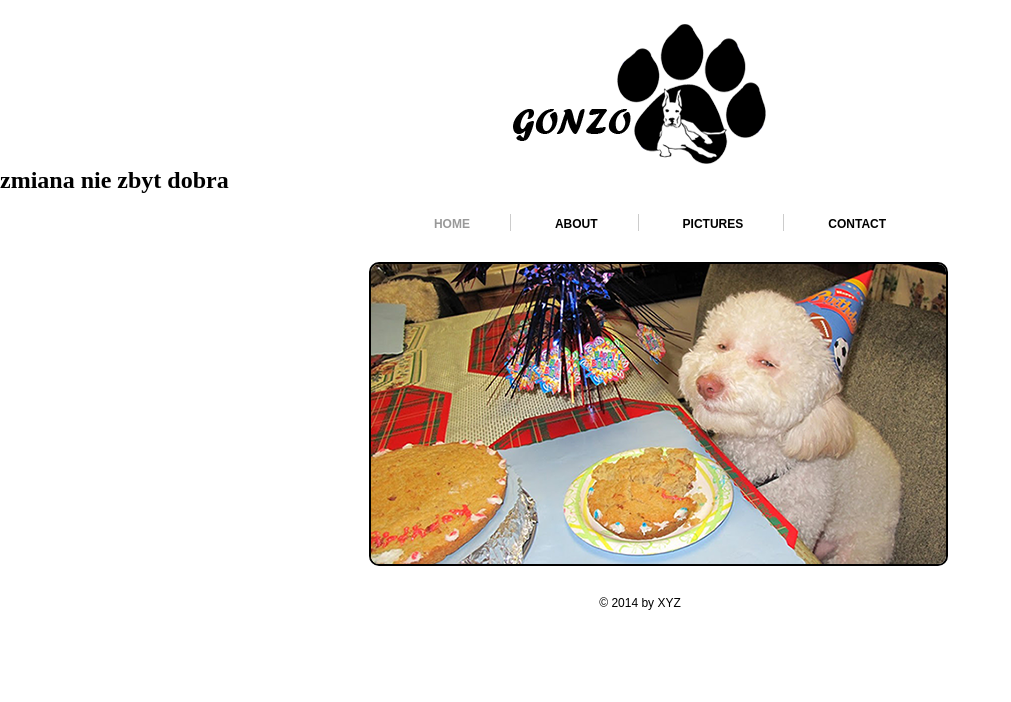
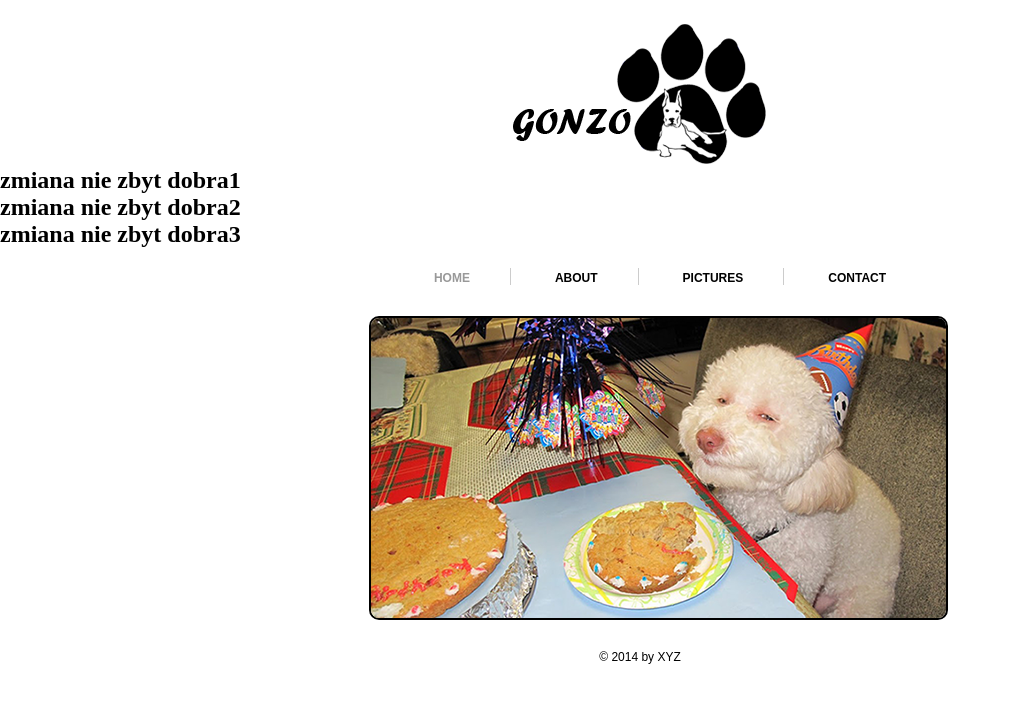
Before and after one commit to ardo89/test, a plain HTML site: page index.html in a window 1280 px wide. Shown: the whole page, without its empty margins (0-1011 px from the left). Drawn offline with Linux system fonts and the light colour scheme.

Commit message:
zla zmiana

```diff
--- a/index.html
+++ b/index.html
@@ -15,9 +15,9 @@
 		<div class="logo">
 
 			<h1><a href="#">GONZO</a></h1>
-			<h2>zmiana nie zbyt dobra</h2>
-
-
+			<h2>zmiana nie zbyt dobra1</h2>
+			<h2>zmiana nie zbyt dobra2</h2>
+			<h2>zmiana nie zbyt dobra3</h2>
 		</div>
 
 	</div>
```
